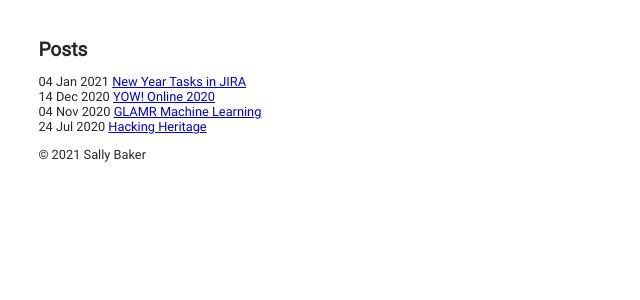
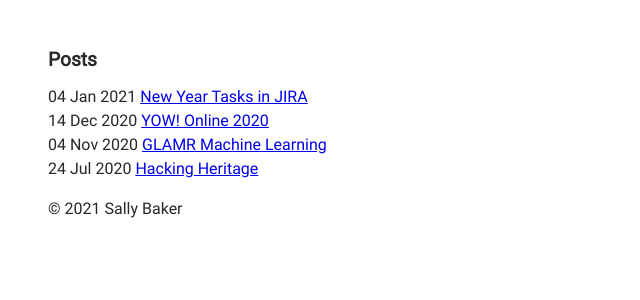
Before and after one commit to sallybaker/sallybaker.github.io, a Jekyll site: the page built from posts.html, in a window 1280 px wide. Shown: the top 300 px of the page, without its empty margins (0-640 px from the left). Built offline with Jekyll 4.4.1, drawn with Linux system fonts in a browser that asks for light colours.

Commit message:
increase p font-size and add line-height

```diff
--- a/assets/css/style.scss
+++ b/assets/css/style.scss
@@ -9,7 +9,8 @@ footer {
 body {
   padding: 0;
   margin: 3em;
-  font-size: 0.8rem;
+  font-size: 1rem;
+  line-height: 1.5rem;
   font-family: 'Roboto', sans-serif;
   color: #282828;
 }
```
